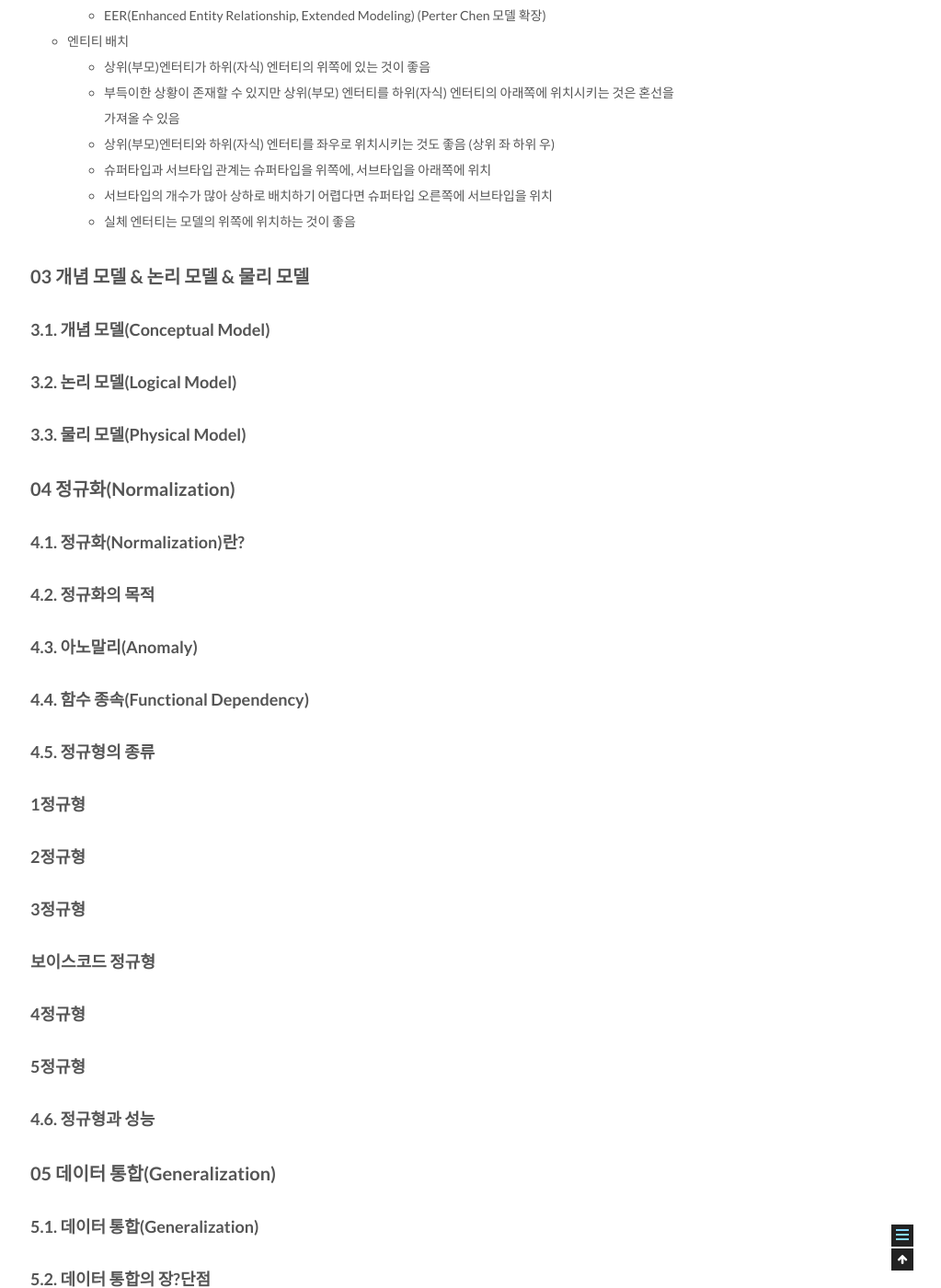
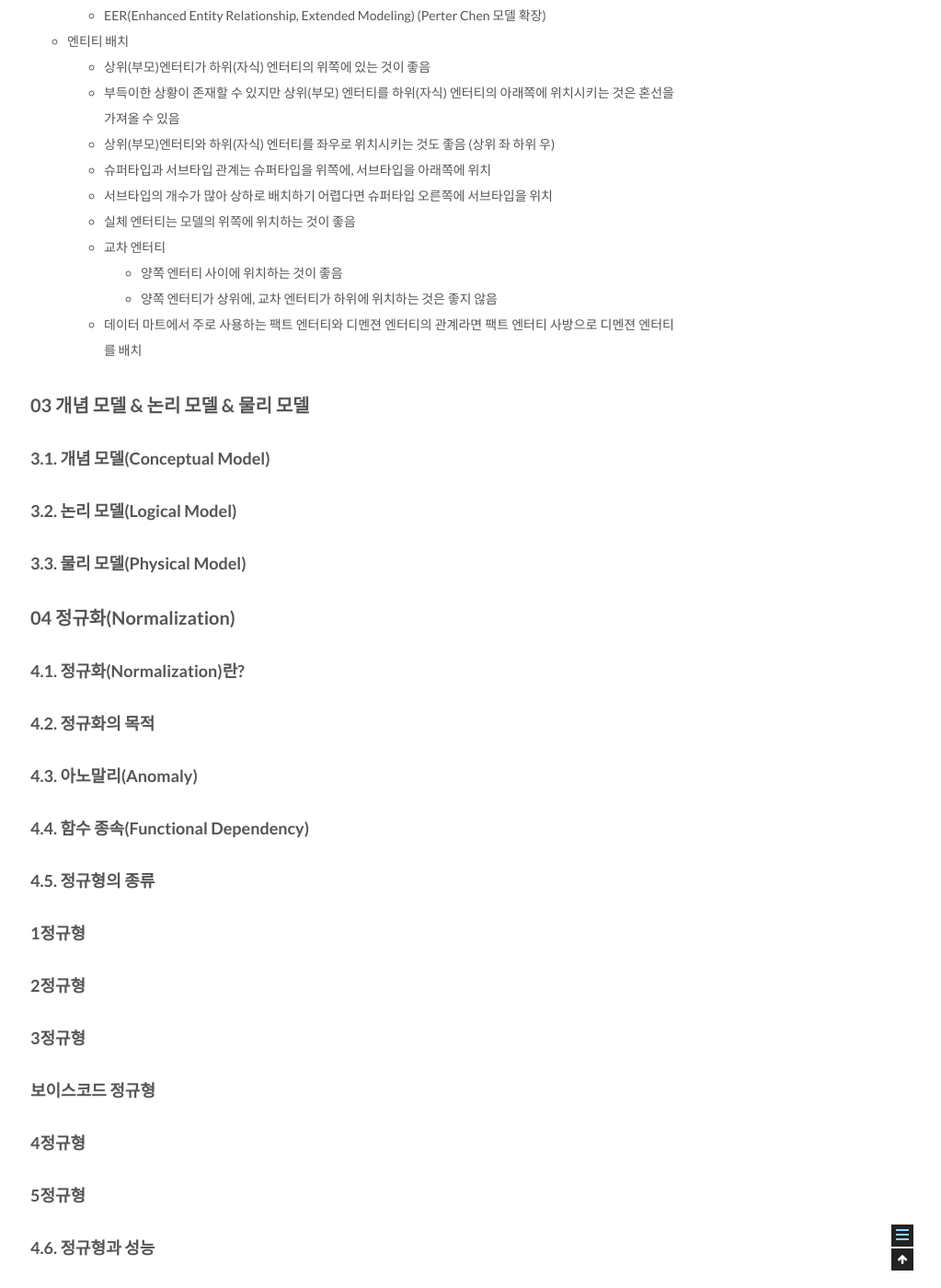
Before and after one commit to csj4032/csj4032.github.io, a Jekyll site: the page built from _posts/2018-05-02-관계형데이터모델링프리미엄가이드.md, in a window 1280 px wide and 1400 px high, scrolled down 5622 px. Shown: the whole window at 92% size, without its empty margins (257-1280 px from the left). Built offline with Jekyll 4.4.1, drawn with Linux system fonts in a browser that asks for light colours; comment, search, counter and statistics services are not loaded.

Commit message:
관계형 데이터 베이스 모델링 포스팅 수정

```diff
--- a/_posts/2018-05-02-관계형데이터모델링프리미엄가이드.md
+++ b/_posts/2018-05-02-관계형데이터모델링프리미엄가이드.md
@@ -167,6 +167,10 @@ comments: true
   * 슈퍼타입과 서브타입 관계는 슈퍼타입을 위쪽에, 서브타입을 아래쪽에 위치
   * 서브타입의 개수가 많아 상하로 배치하기 어렵다면 슈퍼타입 오른쪽에 서브타입을 위치
   * 실체 엔터티는 모델의 위쪽에 위치하는 것이 좋음
+  * 교차 엔터티
+    * 양쪽 엔터티 사이에 위치하는 것이 좋음
+    * 양쪽 엔터티가 상위에, 교차 엔터티가 하위에 위치하는 것은 좋지 않음
+  * 데이터 마트에서 주로 사용하는 팩트 엔터티와 디멘젼 엔터티의 관계라면 팩트 엔터티 사방으로 디멘젼 엔터티를 배치
 
 ## 03 개념 모델 & 논리 모델 & 물리 모델
 
```
